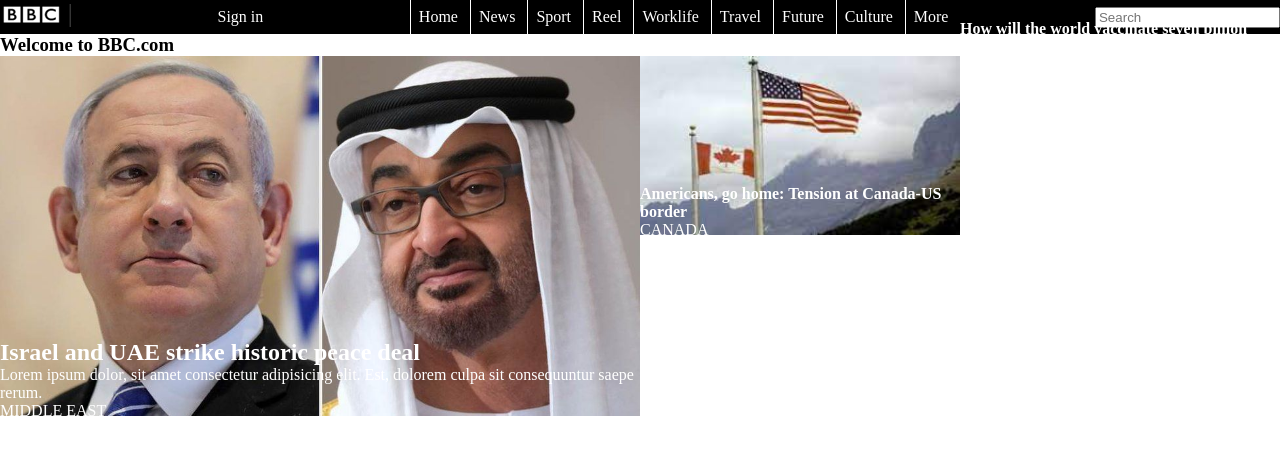
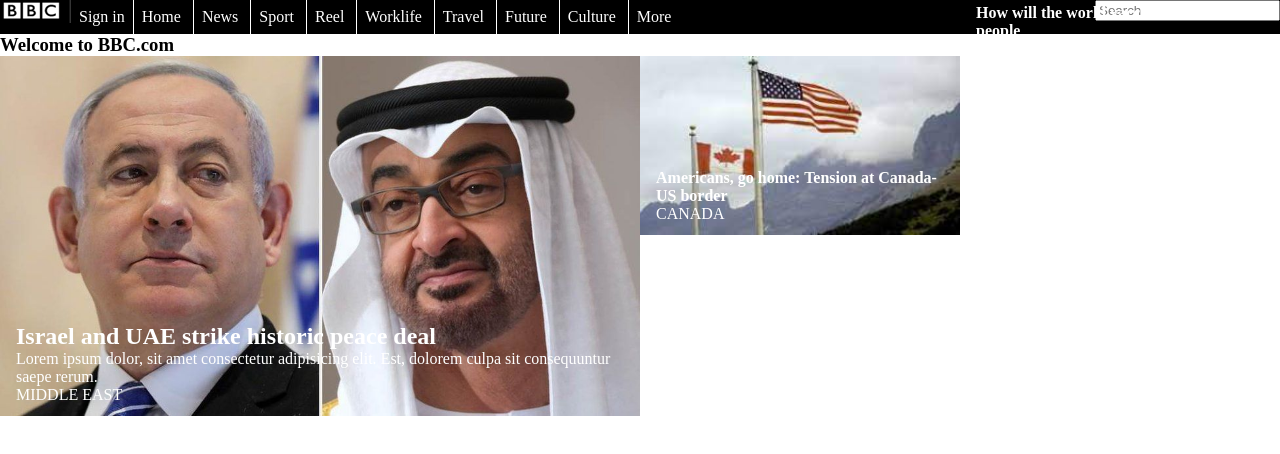
Before and after one commit to BryonVerdone/BBC-layout-homework, a plain HTML site: page index.html in a window 1280 px wide. Drawn offline with Linux system fonts and the light colour scheme.

Commit message:
used floats for header

```diff
--- a/index.html
+++ b/index.html
@@ -26,8 +26,8 @@
           <li class="nav-item">Culture</li>
           <li class="nav-item">More</li>
         </ul>
+        <input placeholder="Search" type="text" />
       </nav>
-      <input placeholder="Search" type="text" />
     </header>
     <!-- end of header -->
     <main>
--- a/styles.css
+++ b/styles.css
@@ -18,26 +18,25 @@ Header section
 .header {
   background: black;
   color: white;
-  display: flex;
-  justify-content: space-between;
-  align-items: center;
-  /* clear: both; */
+  clear: both;
 }
 .logo-container {
-  display: inline-block;
+  float: left;
 }
 .sign-in {
+  float: left;
   padding: 0.5rem;
-
-  display: inline-block;
 }
 .nav-list {
-  display: inline;
+  display: inline-block;
 }
 .nav-item {
   padding: 0.5rem;
   display: inline-block;
   border-left: 1px solid white;
+}
+input {
+  float: right;
 }
 /*
 ==========
@@ -68,6 +67,7 @@ img {
 }
 
 .text-overlay {
+  padding: 1rem;
   color: white;
   bottom: 0;
   position: absolute;
```
